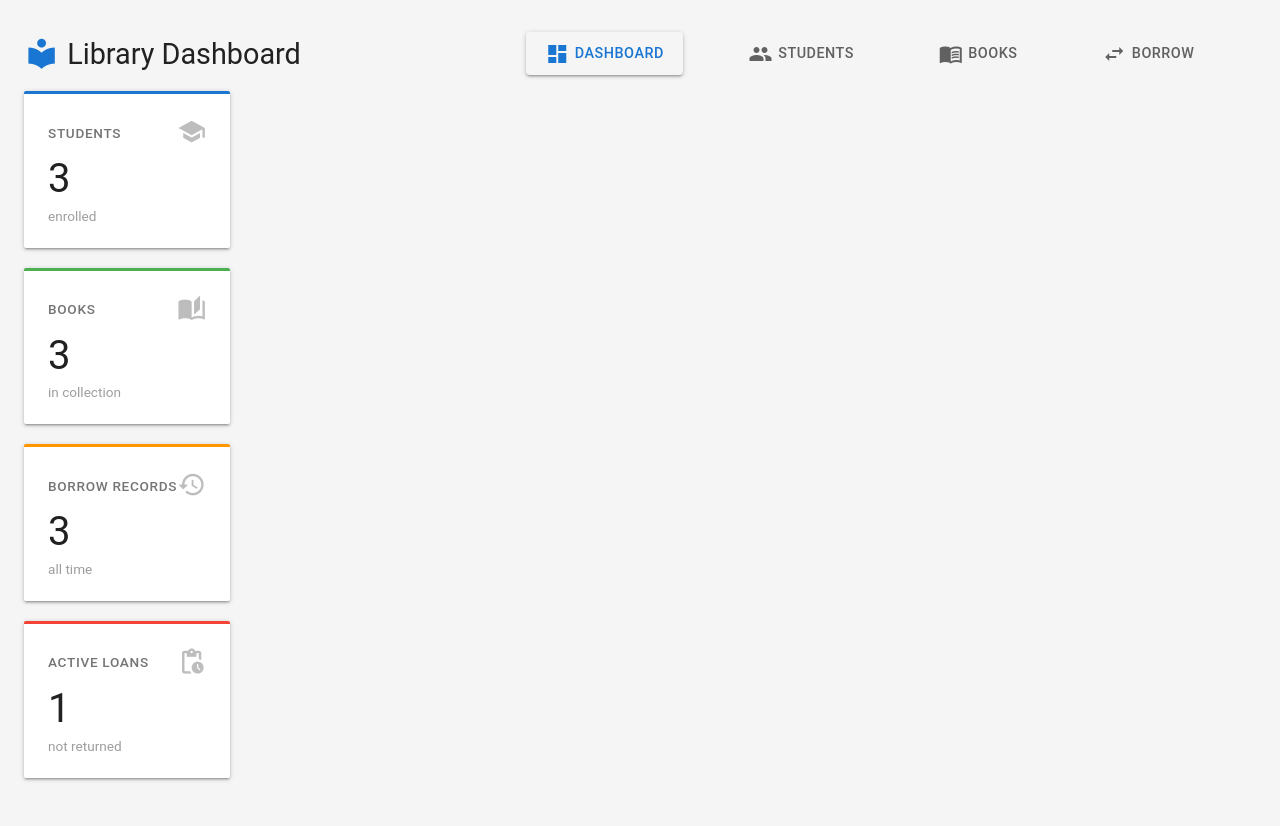
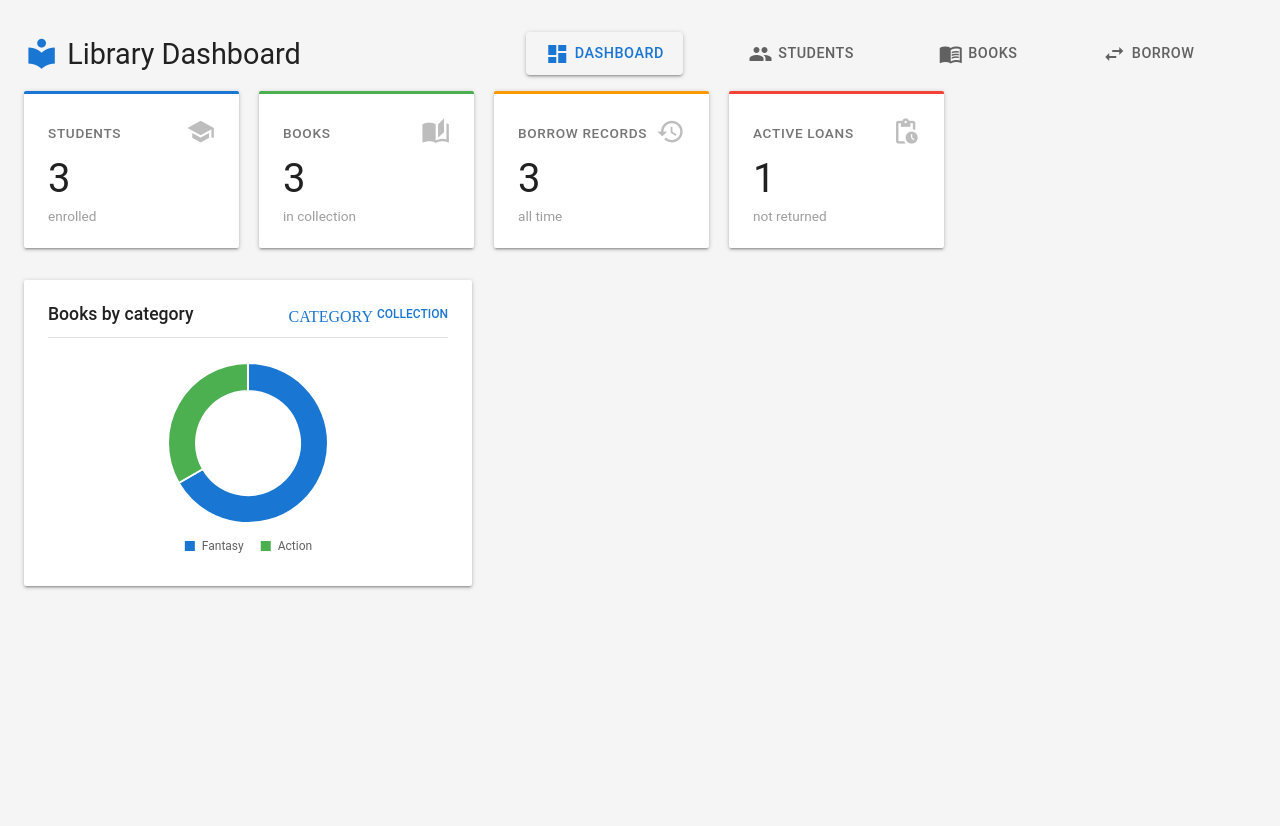
Before and after one commit to Lawrence-19/it30b, a PHP site: page /dashboard.php in a window 1280 px wide. Shown: the top 826 px of the page. After the commit the page ends 589 px from the top, so only its background shows below. Run offline with PHP 8.4, Linux system fonts and the light colour scheme; data comes from the database, SQL or seed files in the repository.

Commit message:
Added query, chartjs rendering script and html block to render book categories on a pie chart

```diff
--- a/dashboard.php
+++ b/dashboard.php
@@ -25,6 +25,19 @@ $bookCount     = $pdo->query("SELECT COUNT(*) FROM books")->fetchColumn();
 $totalBorrows  = $pdo->query("SELECT COUNT(*) FROM borrow")->fetchColumn();
 $activeBorrows = $pdo->query("SELECT COUNT(*) FROM borrow WHERE borrow_return_date IS NULL")->fetchColumn();
 
+// ---------- 2. BOOKS BY CATEGORY ----------
+$catStmt = $pdo->query("
+    SELECT book_category, COUNT(*) AS cnt
+    FROM books
+    GROUP BY book_category
+    ORDER BY cnt DESC
+");
+$categories = [];
+$categoryCounts = [];
+while ($row = $catStmt->fetch()) {
+    $categories[]     = $row['book_category'];
+    $categoryCounts[] = (int) $row['cnt'];
+}
 ?>
 
 <!DOCTYPE html>
@@ -267,10 +280,11 @@ $activeBorrows = $pdo->query("SELECT COUNT(*) FROM borrow WHERE borrow_return_da
         }
     </style>
 </head>
+
 <body>
 
-    <?php include 'includes/navbar.php'; ?>
-<div class="stats-grid">
+    <?php include 'includes/navbar.php' ?>
+    <div class="stats-grid">
     <div class="stat-card">
         <div class="stat-header">
             <span class="stat-label">Students</span>
@@ -308,5 +322,90 @@ $activeBorrows = $pdo->query("SELECT COUNT(*) FROM borrow WHERE borrow_return_da
     </div>
 </div>
 
+<!-- CHARTS -->
+<div class="charts-grid">
+
+    <!-- Pie Chart - Book Categories-->
+    <div class="chart-card">
+        <div class="chart-title">
+            Books by category
+            <span>
+                <span class="material-icons">category</span>
+                collection
+            </span>
+        </div>
+        <canvas id="categoryChart" width="400" height="200"></canvas>
+    </div>
+
+</div>
+
+<script>
+    (function() {
+        // Materialize standard palette
+        const colors = {
+            blue: '#1976d2',
+            green: '#4caf50',
+            orange: '#ff9800',
+            red: '#f44336',
+            purple: '#9c27b0',
+            grey: '#9e9e9e'
+        };
+
+        // ---------- DOUGHNUT : BOOKS BY CATEGORY ----------
+        const catCtx = document.getElementById('categoryChart').getContext('2d');
+        new Chart(catCtx, {
+            type: 'doughnut',
+            data: {
+                labels: <?= json_encode($categories) ?>,
+                datasets: [{
+                    data: <?= json_encode($categoryCounts) ?>,
+                    backgroundColor: [
+                        colors.blue, colors.green, colors.orange, colors.red, colors.purple, colors.grey
+                    ],
+                    borderWidth: 2,
+                    borderColor: '#ffffff',
+                    hoverOffset: 4
+                }]
+            },
+            options: {
+                responsive: true,
+                maintainAspectRatio: true,
+                cutout: '65%',
+                plugins: {
+                    legend: {
+                        position: 'bottom',
+                        labels: {
+                            boxWidth: 12,
+                            boxHeight: 12,
+                            usePointStyle: false, // Materialize usually uses squares
+                            padding: 16,
+                            font: { size: 12, family: 'Roboto' },
+                            color: '#616161'
+                        }
+                    },
+                    tooltip: {
+                        backgroundColor: '#212121',
+                        titleColor: '#ffffff',
+                        bodyColor: '#ffffff',
+                        padding: 10,
+                        cornerRadius: 4,
+                        displayColors: true,
+                        callbacks: {
+                            label: function(context) {
+                                const label = context.label || '';
+                                const value = context.parsed || 0;
+                                const total = context.dataset.data.reduce((a, b) => a + b, 0);
+                                const pct = total > 0 ? ((value / total) * 100).toFixed(0) : 0;
+                                return ` ${label}: ${value} (${pct}%)`;
+                            }
+                        }
+                    }
+                }
+            }
+        });
+    })();
+</script>
+
+
 </body>
 </html>
```
